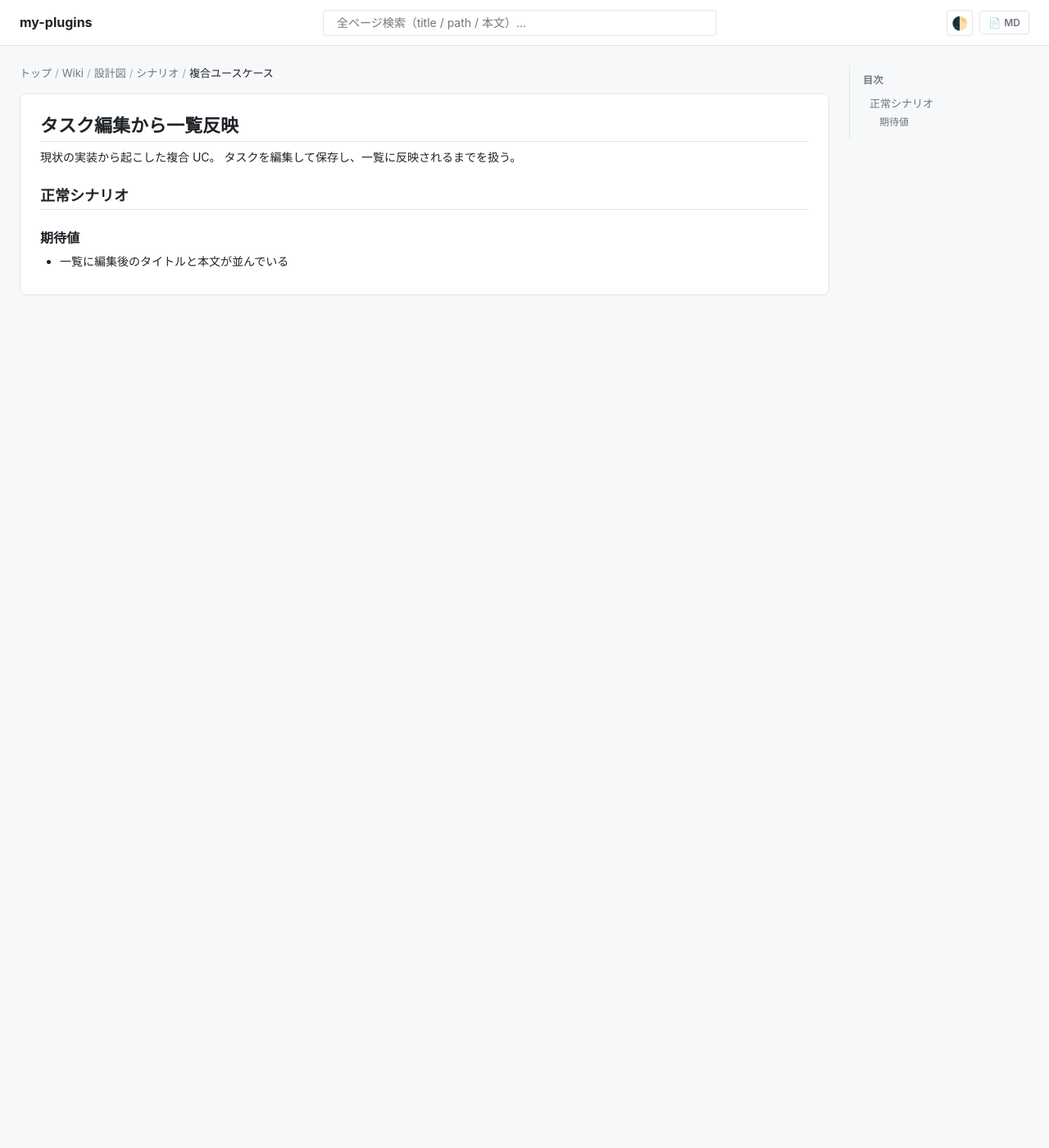
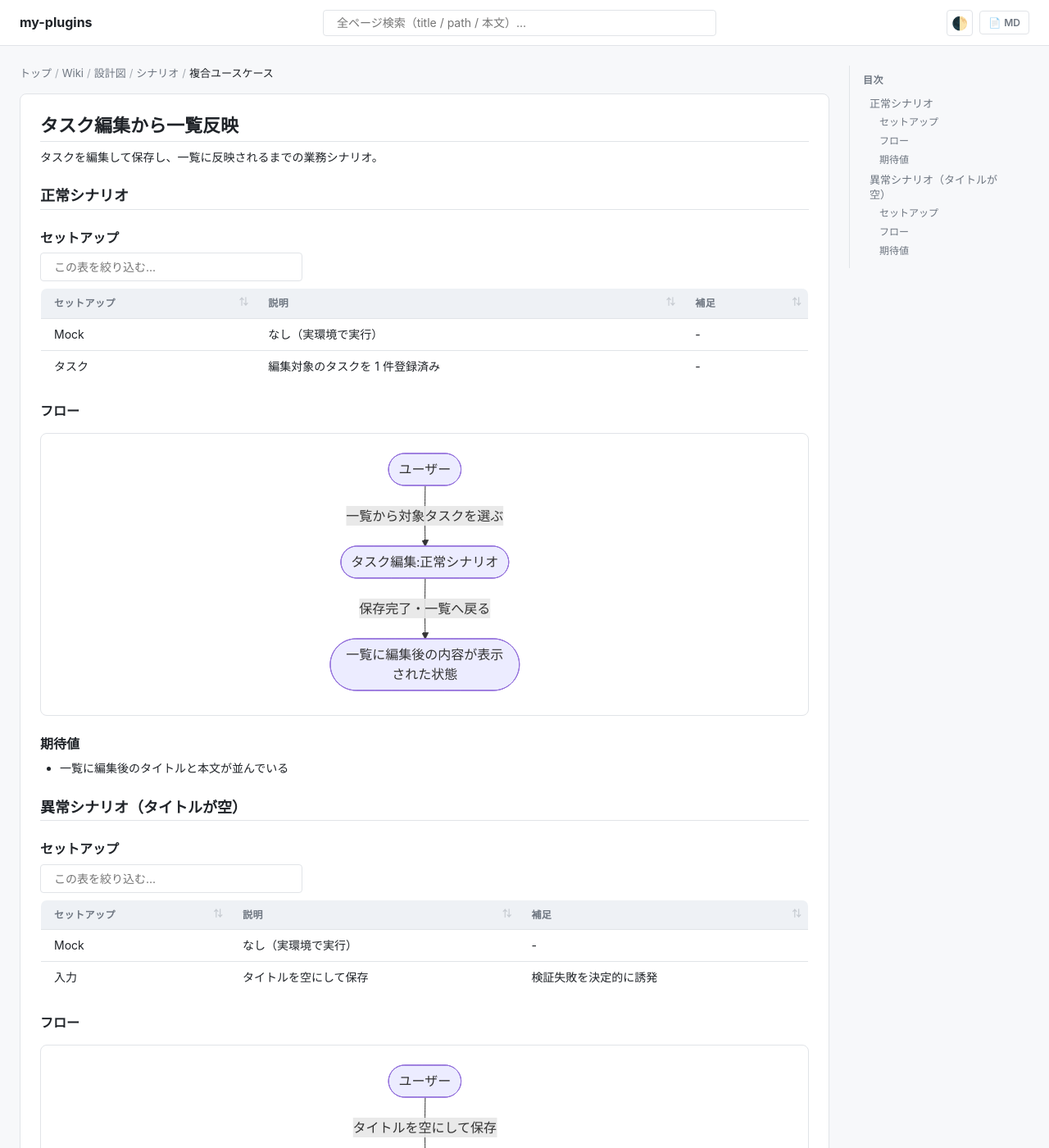
Before and after one commit to shuhei1101/ai-monitor-e2e, a Jekyll site: the page built from docs/wiki/設計図/シナリオ/複合ユースケース/タスク編集から一覧反映.md, in a window 1280 px wide and 1400 px high. Shown: the whole window at 82% size. Built offline with Jekyll 4.4.1, drawn with Linux system fonts in a browser that asks for light colours; our own code applies the rules of GitHub Pages for plain Markdown files; some of the changed text lies outside the part shown.

Commit message:
タスク編集機能 (#3018)
* chore: e2e 用の空コミット

* タスク編集機能 (#3019)

* chore: e2e 用の空コミット

* chore: e2e 用に .gitignore を配置

* chore: e2e 用に src/tasks/__init__.py を配置

* chore: e2e 用に src/tasks/models.py を配置

* chore: e2e 用に src/tasks/errors.py を配置

* chore: e2e 用に src/tasks/service.py を配置

* chore: e2e 用に tests/__init__.py を配置

* chore: e2e 用に tests/unit/__init__.py を配置

* chore: e2e 用に tests/unit/tasks/__init__.py を配置

* chore: e2e 用に tests/unit/tasks/test_service.py を配置

* chore: e2e 用に docs/wiki/テスト/テスト実行方法.md を配置

* chore: e2e 用に docs/wiki/設計図/シナリオ/単一ユースケース/タスク編集.md を配置

* chore: e2e 用に docs/wiki/設計図/シナリオ/README.md を配置

* chore: e2e 用に tests/e2e/__init__.py を配置

* chore: e2e 用に tests/e2e/単一ユースケース/__init__.py を配置

* chore: e2e 用に tests/e2e/単一ユースケース/test_タスク編集.py を配置

* chore: e2e 用に docs/wiki/設計図/シナリオ/複合ユースケース/タスク編集から一覧反映.md を配置

* chore: e2e 用に tests/e2e/複合ユースケース/__init__.py を配置

* chore: e2e 用に tests/e2e/複合ユースケース/test_タスク編集から一覧反映.py を配置

````diff
--- a/docs/wiki/設計図/シナリオ/複合ユースケース/タスク編集から一覧反映.md
+++ b/docs/wiki/設計図/シナリオ/複合ユースケース/タスク編集から一覧反映.md
@@ -1,10 +1,53 @@
+---
+template_version: 1.0.0
+---
+
 # タスク編集から一覧反映
 
-現状の実装から起こした複合 UC。
-タスクを編集して保存し、一覧に反映されるまでを扱う。
+タスクを編集して保存し、一覧に反映されるまでの業務シナリオ。
 
 ## 正常シナリオ
+
+### セットアップ
+
+| セットアップ | 説明 | 補足 |
+| --- | --- | --- |
+| Mock | なし（実環境で実行） | - |
+| タスク | 編集対象のタスクを 1 件登録済み | - |
+
+### フロー
+
+```mermaid
+flowchart TD
+  U0([ユーザー]) -->|一覧から対象タスクを選ぶ| UC1([タスク編集:正常シナリオ])
+  UC1 -->|保存完了・一覧へ戻る| DONE([一覧に編集後の内容が表示された状態])
+
+  click UC1 "../単一ユースケース/タスク編集.md#正常シナリオ"
+```
 
 ### 期待値
 
 - 一覧に編集後のタイトルと本文が並んでいる
+
+## 異常シナリオ（タイトルが空）
+
+### セットアップ
+
+| セットアップ | 説明 | 補足 |
+| --- | --- | --- |
+| Mock | なし（実環境で実行） | - |
+| 入力 | タイトルを空にして保存 | 検証失敗を決定的に誘発 |
+
+### フロー
+
+```mermaid
+flowchart TD
+  U0([ユーザー]) -->|タイトルを空にして保存| UC1([タスク編集:異常シナリオ<br>（タイトルが空）])
+  UC1 -->|保存されない| DONE([一覧が編集前のままの状態])
+
+  click UC1 "../単一ユースケース/タスク編集.md#異常シナリオタイトルが空"
+```
+
+### 期待値
+
+- 一覧が編集前の内容のまま変わっていない
````
Also changed, not shown: docs/wiki/テスト/テスト実行方法.md (added, +63 -0 lines), docs/wiki/設計図/シナリオ/README.md (+5 -5 lines), docs/wiki/設計図/シナリオ/単一ユースケース/タスク編集.md (added, +59 -0 lines), tests/__init__.py (added), 13 other files.
